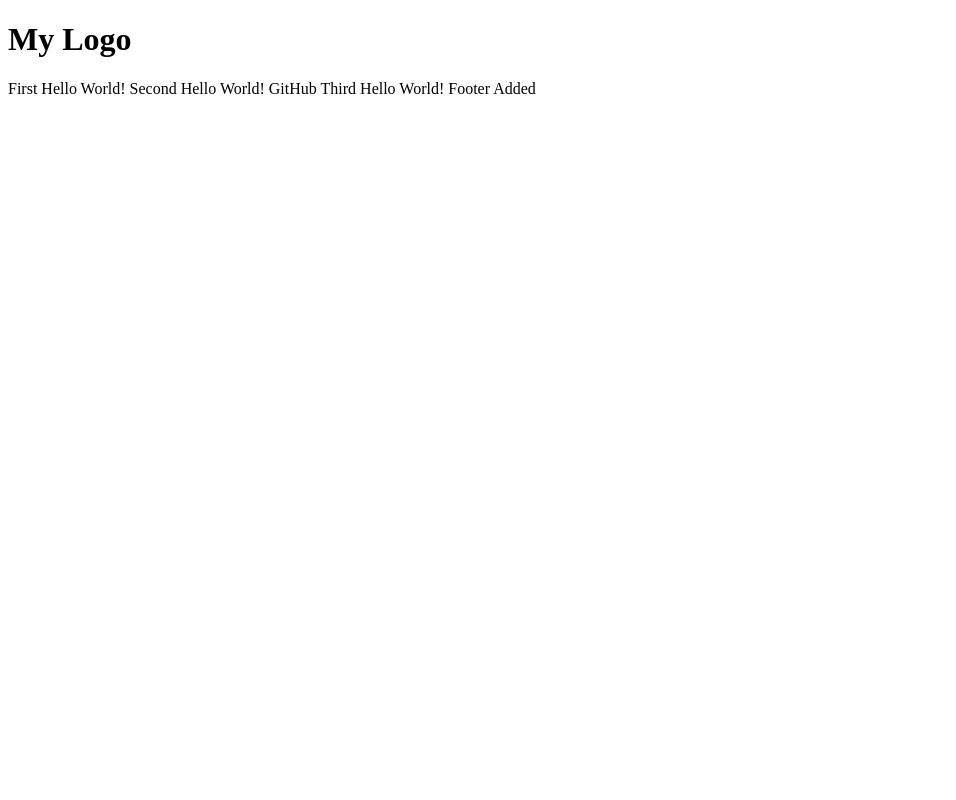
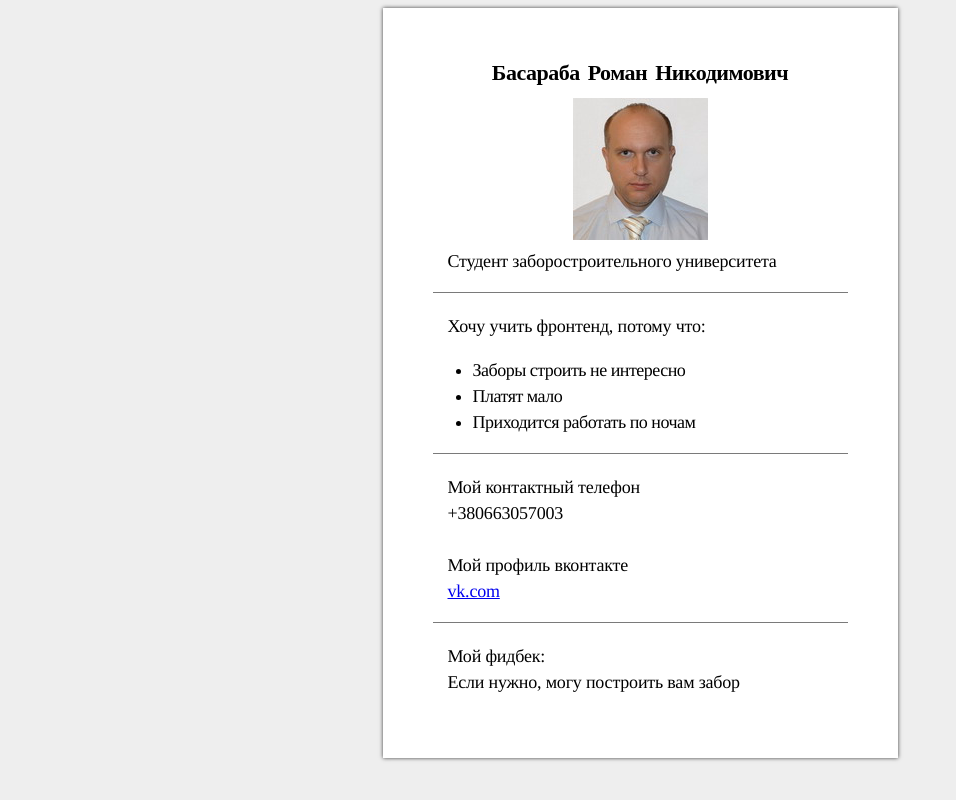
Before and after one commit to aksider/HTML_Module1_HomeTask1, a plain HTML site: page index.html in a window 1280 px wide. Shown: the whole page, without its empty margins (0-956 px from the left). Drawn offline with Linux system fonts and the light colour scheme.

Commit message:
Added Real Home Task 1

```diff
--- /dev/null
+++ b/css/style.css
@@ -0,0 +1,65 @@
+body{
+    background-color: #EEEEEE;
+}
+
+.MainText{
+    font-family: Times;
+    font-size: 18px;
+    line-height: 26px;
+    letter-spacing: -0.2px;
+}
+
+.MainH1{
+    font-size: 22px;
+    font-weight: bolder;
+    text-align: center;
+    letter-spacing: -0.5px;
+    word-spacing: 3px;
+}
+
+.MainUl{
+    font-family: Times;
+    letter-spacing: -0.5px;
+    font-size: 18px;
+    line-height: 26px;
+    margin-left: -15px;
+}
+
+.MainHR{
+    border:none;
+    background:#7A7A7A;
+    height: 1px;
+    margin-top: 10px;
+    margin-bottom: 20px;
+}
+
+.MainPhoto{
+    display: block;
+    margin-left: auto;
+    margin-right: auto;
+    width: 135px;
+    height: auto;
+    margin-top: -10px;
+    margin-bottom: -10px;
+}
+
+.MainForm{
+    width: 415px;
+    height: 650px;
+    display: block;
+    margin-left: auto;
+    margin-right: auto;
+    padding-top: 30px;
+    padding-bottom: 70px;
+    padding-left: 50px;
+    padding-right: 50px;
+    background-color: #FFFFFF;
+    -webkit-box-shadow: 0px 0px 4px 0px rgba(0,0,0,0.75);
+    -moz-box-shadow: 0px 0px 4px 0px rgba(0,0,0,0.75);
+    box-shadow: 0px 0px 4px 0px rgba(0,0,0,0.75);
+}
+
+.MainFormDiv{
+    margin-left: 15px;
+    margin-right: 15px;
+}
--- a/index.html
+++ b/index.html
@@ -1,18 +1,52 @@
 <!DOCTYPE html>
 <html lang="en">
-<head>
-    <meta charset="UTF-8">
-    <title>New Document</title>
-</head>
-<body>
-   <div class="header">
-       <h1>My Logo</h1>
-   </div>
-    <span>First Hello World!</span>
-    <span>Second Hello World!</span>
-    <span>GitHub Third Hello World!</span>
+    <head>
+        <meta charset="utf-8">
+        <title>HTML. Module 1. Home Task 1</title>
+        <link rel="stylesheet" href="css/style.css">
 
-    <span>Footer Added</span>
+    </head>
 
-</body>
+    <body>
+    <div class="MainForm">
+        <div class="MainFormDiv">
+            <p class="MainH1">
+                Басараба Роман Никодимович
+            </p>
+            <img class="MainPhoto" src="images/photo.jpg" alt="student photo" title="student photo">
+            <p class="MainText">
+                Студент заборостроительного университета
+            </p>
+        </div>
+        <hr class="MainHR">
+        <div class="MainFormDiv">
+            <p class="MainText">
+                Хочу учить фронтенд, потому что:
+            </p>
+            <ul class="MainUl">
+                <li>Заборы строить не интересно</li>
+                <li>Платят мало</li>
+                <li>Приходится работать по ночам</li>
+            </ul>
+        </div>
+        <hr class="MainHR">
+        <div class="MainFormDiv">
+            <p class="MainText">
+                Мой контактный телефон <br>
+                +380663057003
+                <br>
+                <br>
+                Мой профиль вконтакте <br>
+                <a href="http://vk.com" target="_blank">vk.com</a>
+            </p>
+        </div>
+        <hr class="MainHR">
+        <div class="MainFormDiv">
+            <p class="MainText">
+                Мой фидбек: <br>
+                Если нужно, могу построить вам забор
+            </p>
+        </div>
+    </div>
+    </body>
 </html>
```
Also changed, not shown: images/photo.jpg (added).
